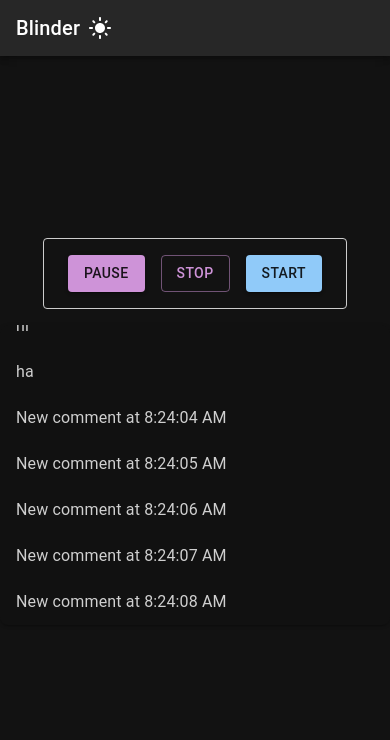
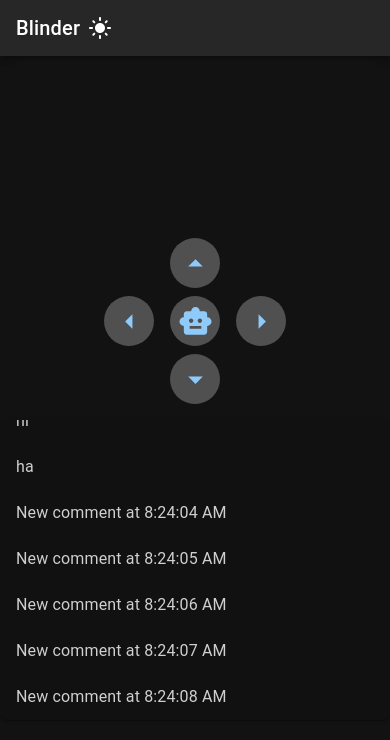
Before and after one commit to BennyWu1210/suikawari, a Next.js app in the folder frontend/: page /view in a window 390 px wide. Shown: the top 740 px of the page. Built offline with nearby package versions, Linux system fonts and the light colour scheme; no server answers.

Commit message:
add gamepad buttons, try fix responsiveness

```diff
--- a/frontend/src/app/components/ControlPanel.tsx
+++ b/frontend/src/app/components/ControlPanel.tsx
@@ -1,12 +1,19 @@
 // src/components/ControlPanel.tsx
 "use client";
 
-import { Box, Button } from "@mui/material";
+import { Box, Button, IconButton, useTheme } from "@mui/material";
+import ArrowDropUpIcon from '@mui/icons-material/ArrowDropUp';
+import ArrowDropDownIcon from '@mui/icons-material/ArrowDropDown';
+import ArrowLeftIcon from '@mui/icons-material/ArrowLeft';
+import ArrowRightIcon from '@mui/icons-material/ArrowRight';
+import SmartToyIcon from '@mui/icons-material/SmartToy';
 import { useEffect } from "react";
 import { getSocket } from "../components/socket";
 
 export default function ControlPanel() {
   "use client";
+
+  const theme = useTheme();
 
   useEffect(() => {
     const socket = getSocket();
@@ -23,25 +30,130 @@ export default function ControlPanel() {
   }, []);
 
   // ...
+  const handleMove = (direction: string) => {
+    console.log(`Move: ${direction}`);
+
+    const socket = getSocket();
+    socket.emit("move", { direction });
+  };
 
   return (
-    <Box
+    // <Box
+    //   display="flex"
+    //   justifyContent="center"
+    //   border="1px solid #ccc"
+    //   padding={2}
+    //   borderRadius={1}
+    //   mt={2}
+    // >
+    //   <Button variant="contained" color="secondary" sx={{ mx: 1 }}>
+    //     Pause
+    //   </Button>
+    //   <Button variant="outlined" color="secondary" sx={{ mx: 1 }}>
+    //     Stop
+    //   </Button>
+    //   <Button variant="contained" color="primary" sx={{ mx: 1 }}>
+    //     Start
+    //   </Button>
+    // </Box>
+    <Box display="flex" flexDirection="column" alignItems="center" mt={2}>
+      <Box display="flex" flexDirection="column" alignItems="center">
+        {/* Up */}
+        <IconButton
+          aria-label="up"
+          onClick={() => handleMove("up")}
+          sx={{
+            width: 50,
+            height: 50,
+            backgroundColor: theme.palette.mode === "dark" ? "#505050" : "#dcdcdc",
+            ":hover": { backgroundColor: "background.paper" },
+          }}
+        >
+          <ArrowDropUpIcon color="primary" fontSize="large" />
+        </IconButton>
+
+        {/* Left, AI, Right */}
+        <Box display="flex" justifyContent="center" mt={1}>
+          <IconButton
+            aria-label="left"
+            onClick={() => handleMove("left")}
+            sx={{
+              width: 50,
+              height: 50,
+              backgroundColor: theme.palette.mode === "dark" ? "#505050" : "#dcdcdc",
+              ":hover": { backgroundColor: "background.paper" },
+              mx: 1,
+            }}
+          >
+            <ArrowLeftIcon color="primary" fontSize="large" />
+          </IconButton>
+          <IconButton
+            aria-label="ai"
+            onClick={() => handleMove("")} // not sure
+            sx={{
+              width: 50,
+              height: 50,
+              backgroundColor: theme.palette.mode === "dark" ? "#505050" : "#dcdcdc",
+              ":hover": { backgroundColor: "background.paper" },
+              mx: 1,
+            }}
+          >
+            <SmartToyIcon color="primary" fontSize="large" />
+          </IconButton>
+          <IconButton
+            aria-label="right"
+            onClick={() => handleMove("right")}
+            sx={{
+              width: 50,
+              height: 50,
+              backgroundColor: theme.palette.mode === "dark" ? "#505050" : "#dcdcdc",
+              ":hover": { backgroundColor: "background.paper" },
+              mx: 1,
+            }}
+          >
+            <ArrowRightIcon color="primary" fontSize="large" />
+          </IconButton>
+        </Box>
+
+        {/* Down */}
+        <Box display="flex" justifyContent="center" mt={1}>
+        <IconButton
+            aria-label="down"
+            onClick={() => handleMove("down")}
+            sx={{
+              width: 50,
+              height: 50,
+              backgroundColor: theme.palette.mode === "dark" ? "#505050" : "#dcdcdc",
+              ":hover": { backgroundColor: "background.paper" },
+              mx: 1,
+            }}
+          >
+            <ArrowDropDownIcon color="primary" fontSize="large" />
+          </IconButton>
+        </Box>
+
+      </Box>
+
+      {/* Other buttons below */}
+      {/* <Box
         display="flex"
         justifyContent="center"
         border="1px solid #ccc"
         padding={2}
         borderRadius={1}
         mt={2}
+        gap={2}
       >
-      <Button variant="contained" color="secondary" sx={{ mx: 1 }}>
+        <Button variant="contained" color="secondary">
           Pause
         </Button>
-      <Button variant="outlined" color="secondary" sx={{ mx: 1 }}>
+        <Button variant="outlined" color="secondary">
           Stop
         </Button>
-      <Button variant="contained" color="primary" sx={{ mx: 1 }}>
+        <Button variant="contained" color="primary">
           Start
         </Button>
+      </Box> */}
     </Box>
   );
 }
```
Also changed, not shown: frontend/src/app/page.tsx (+15 -6 lines). Lines whose indentation alone changed are shown as unchanged.
